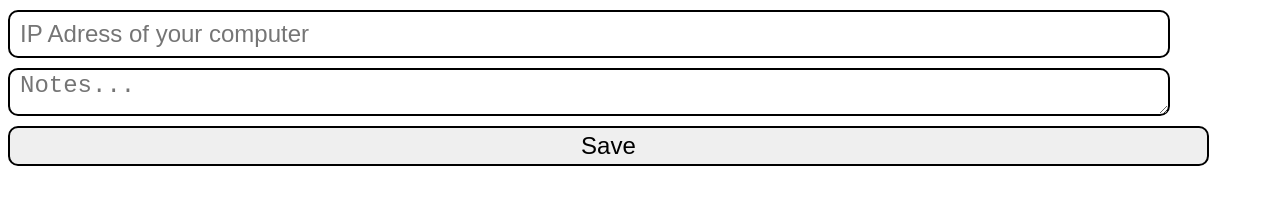
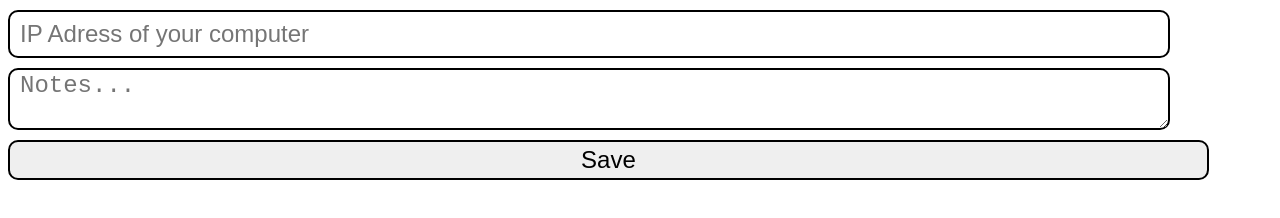
Before and after one commit to luisivan/pebble-slides, a plain HTML site: page index.html in a window 1280 px wide. Drawn offline with Linux system fonts and the light colour scheme.

Commit message:
Fixed textarea

```diff
--- a/style.css
+++ b/style.css
@@ -12,3 +12,9 @@ input, select, textarea, button {
 select, button {
 	width: 95%;
 }
+
+textarea {
+	overflow:auto;
+	-webkit-overflow-scrolling: touch;
+	height:70%;
+}
```
